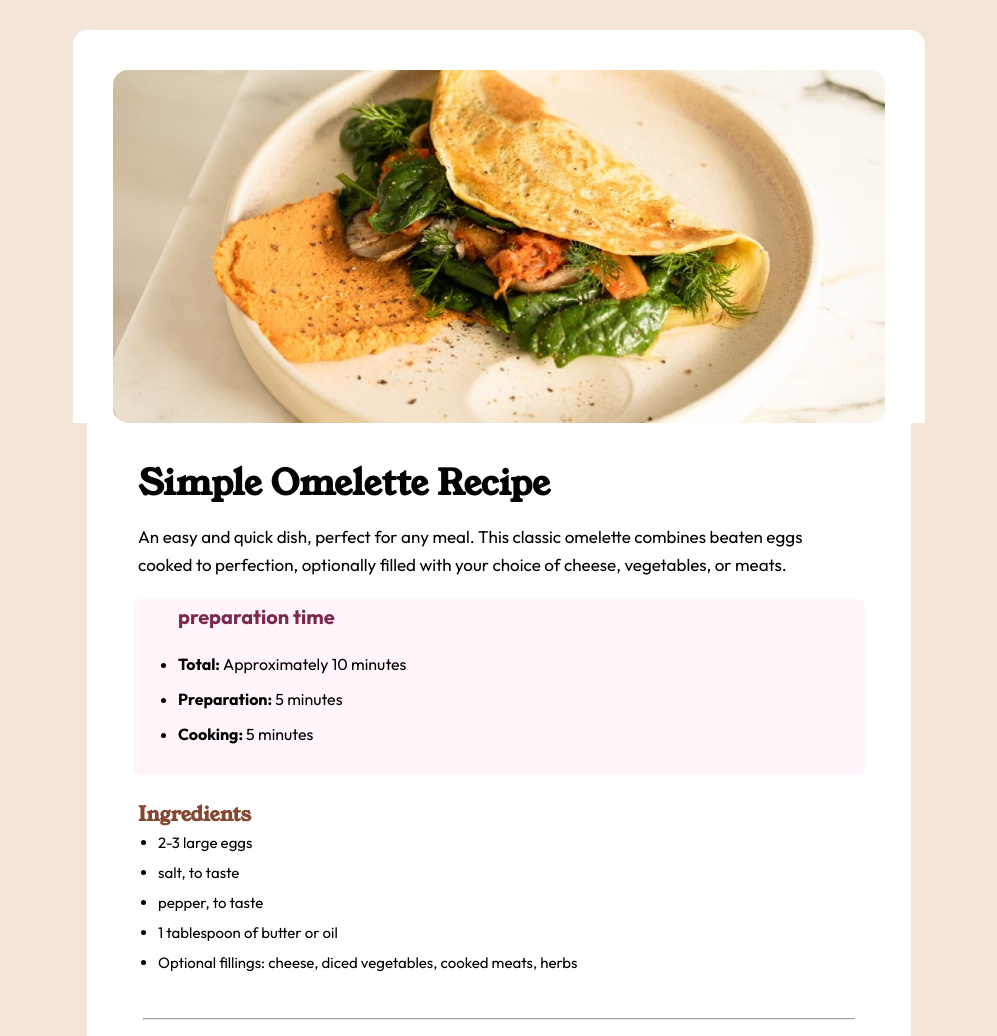
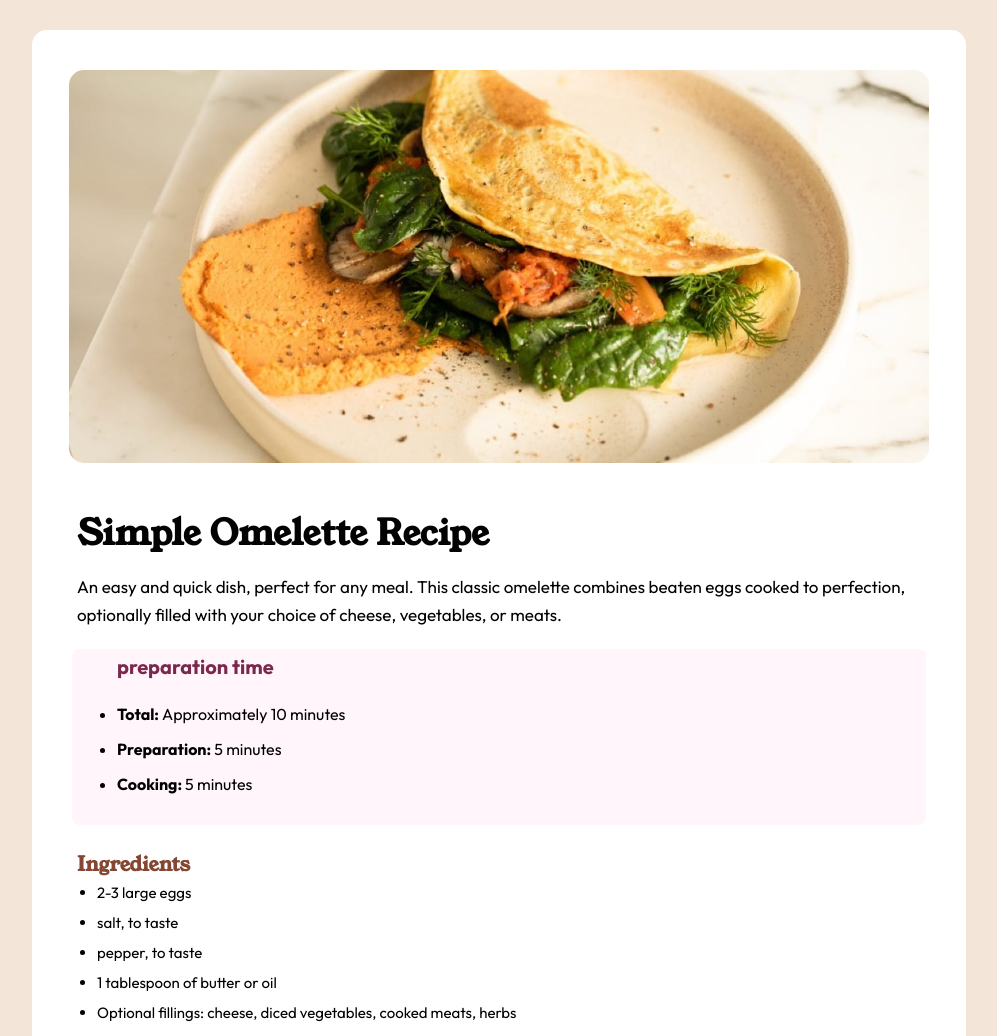
Before and after one commit to omeiza-ux/recipe-page-project_01, a plain HTML site: page index.html in a window 1280 px wide. Shown: the top 1036 px of the page, without its empty margins (141-1138 px from the left). Drawn offline with Linux system fonts and the light colour scheme.

Commit message:
style completed

```diff
--- a/style/global.css
+++ b/style/global.css
@@ -159,17 +159,22 @@ margin-left: 20px;
   }
 
   .main-area {
-    width: 60%;
+    width: 70%;
     border-radius: 15px;
-    margin: 0 auto 50px auto;
+    margin: 0 auto 40px auto;
     padding: 50px 5px 50px 0;
     border-top-left-radius: 0;
     border-top-right-radius: 0;
   }
 
   .main-area {
-  padding: 30px 46px;
-  background-color: white;
+   width: 70%;
+    border-radius: 15px;
+    margin: 0 auto 50px auto;
+    padding: 10px 0 50px 10px ;
+    border-top-left-radius: 0;
+    border-top-right-radius: 0;
+   padding:40px 40px;
 }
 
 .main-heading {
@@ -178,19 +183,19 @@ margin-left: 20px;
 }
 
   .image-wrapper {
-    width: 69.8%;
+    width: 70%;
     margin: 0 auto;
     border-top-left-radius: 15px;
     border-top-right-radius: 15px;
     background: white;
-    padding: 40px 0px;
+    padding: 40px 40px;
     display: flex;
     justify-content:center;
      padding-bottom:0px;
   }
 
   img {
-    width: calc(100% - 80px) !important;
+    width: calc(110% - 80px) !important;
     border-radius: 15px;
   }
 
```
